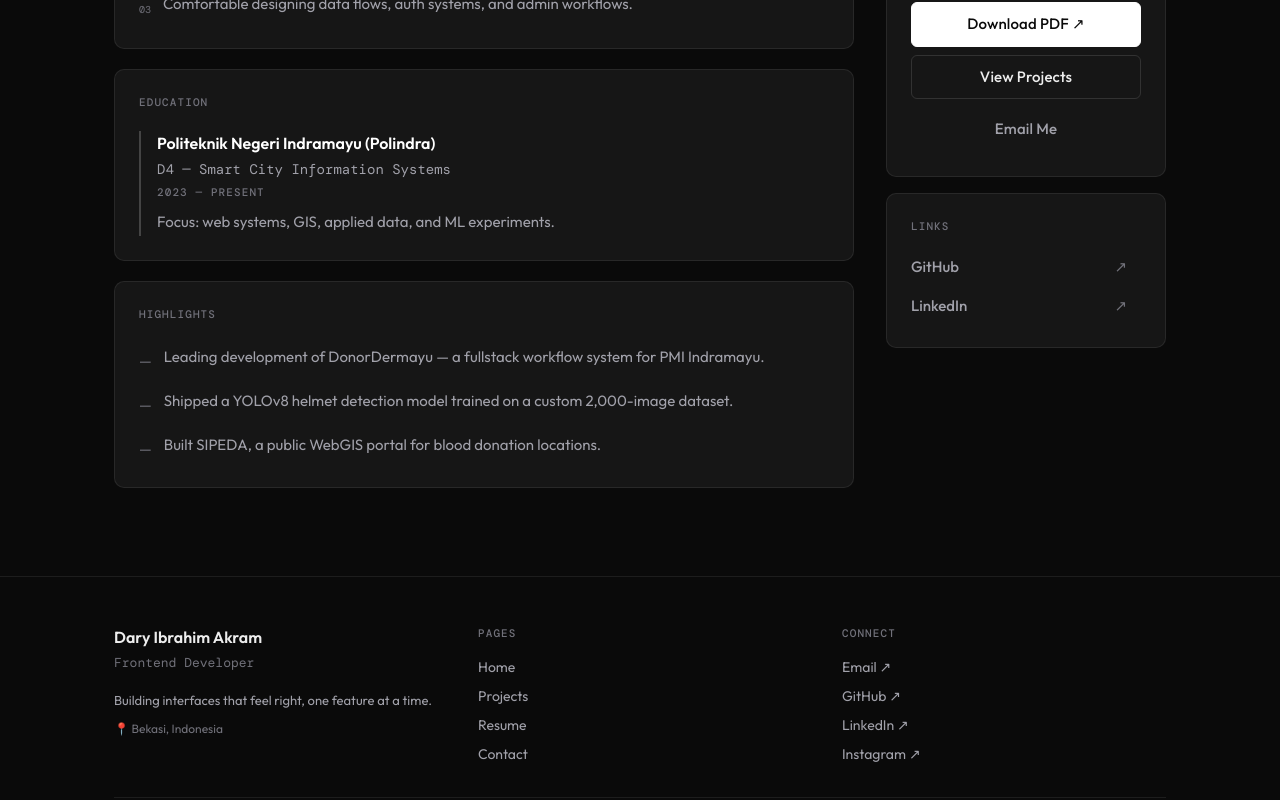
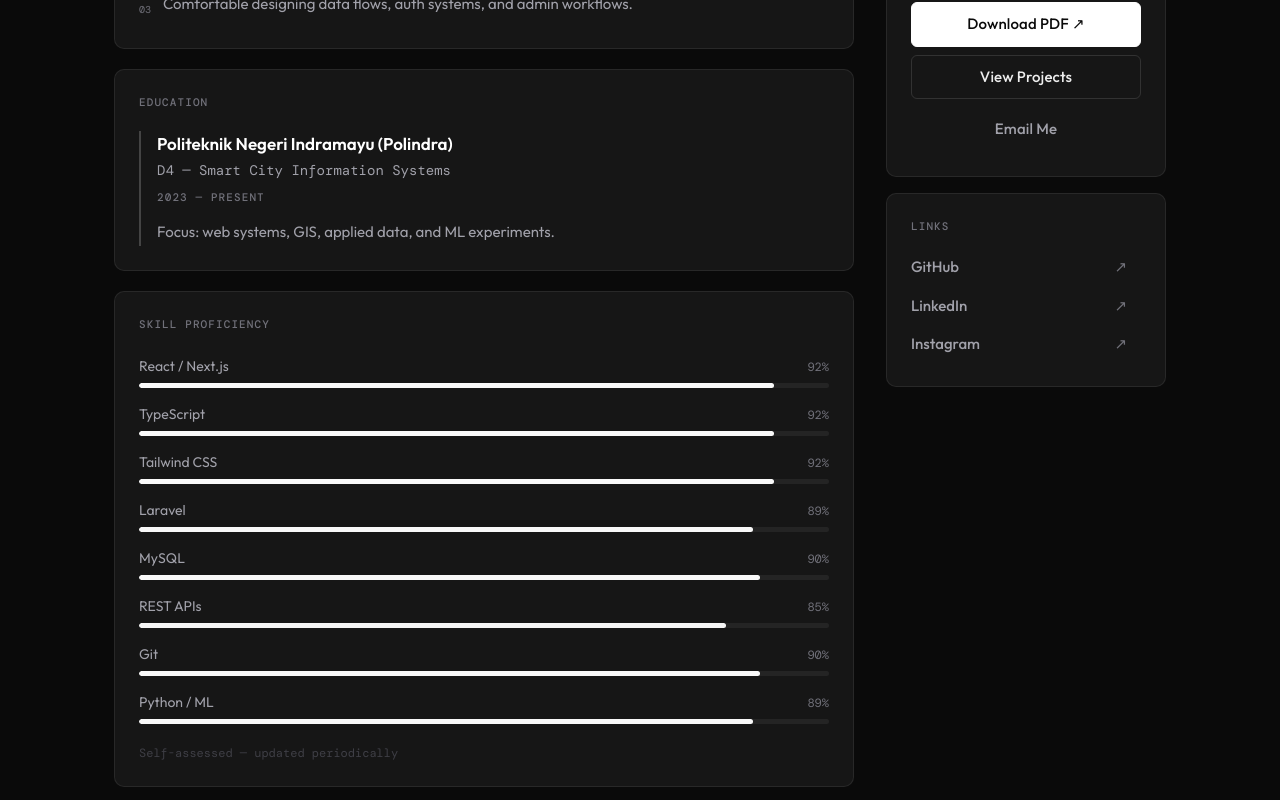
Before and after one commit to daryibrahim6/my-portfolio, a Next.js app: page /resume in a window 1280 px wide. Shown: the part 480-1280 px from the top of the page. Built offline with nearby package versions, Linux system fonts and the light colour scheme.

Commit message:
update: update sblm kritik

```diff
--- a/app/globals.css
+++ b/app/globals.css
@@ -331,8 +331,8 @@ textarea.input { resize: vertical; }
 /* ── AVATAR ── */
 .avatar-wrap {
   position: relative;
-  width: 260px;
-  height: 320px;
+  width: 300px;
+  height: 380px;
   border-radius: 16px;
   overflow: hidden;
   border: 1px solid var(--border-md);
@@ -340,6 +340,68 @@ textarea.input { resize: vertical; }
   flex-shrink: 0;
 }
 
+
+/* ── FEATURED PROJECT CARD ── */
+.featured-card {
+  background: var(--surface);
+  border: 1px solid var(--border);
+  border-radius: var(--r2);
+  overflow: hidden;
+  transition: border-color 0.15s;
+}
+.featured-card:hover { border-color: var(--border-hi); }
+
+.featured-img-wrap {
+  position: relative;
+  width: 100%;
+  height: 100%;
+  min-height: 280px;
+  background: var(--surface2);
+  overflow: hidden;
+}
+
+.featured-img-placeholder {
+  width: 100%;
+  height: 100%;
+  min-height: 280px;
+  display: flex;
+  align-items: center;
+  justify-content: center;
+  background: linear-gradient(135deg, var(--surface2) 0%, var(--surface3) 100%);
+  font-family: "Outfit", sans-serif;
+  font-size: 72px;
+  font-weight: 700;
+  color: var(--text-4);
+  letter-spacing: -0.02em;
+  user-select: none;
+}
+
+.featured-badge {
+  display: inline-flex;
+  align-items: center;
+  gap: 5px;
+  padding: 5px 10px;
+  background: rgba(255,255,255,0.12);
+  backdrop-filter: blur(8px);
+  border: 1px solid rgba(255,255,255,0.20);
+  border-radius: 99px;
+  font-family: "DM Mono", monospace;
+  font-size: 11px;
+  font-weight: 500;
+  color: var(--white);
+  letter-spacing: 0.06em;
+}
+
+/* ── SKILL BAR ANIMATION ── */
+.skill-bar {
+  animation: barGrow 0.8s ease forwards;
+  transform-origin: left;
+}
+@keyframes barGrow {
+  from { transform: scaleX(0); }
+  to   { transform: scaleX(1); }
+}
+
 /* ── SCROLLBAR ── */
 ::-webkit-scrollbar { width: 5px; }
 ::-webkit-scrollbar-track { background: var(--bg); }
--- a/app/projects/page.tsx
+++ b/app/projects/page.tsx
@@ -1,6 +1,7 @@
 "use client";
 
 import Container from "@/components/Container";
+import FadeIn from "@/components/FadeIn";
 import ProjectCard from "@/components/ProjectCard";
 import { useLanguage } from "@/contexts/LanguageContext";
 import { t } from "@/data/translations";
@@ -12,6 +13,7 @@ export default function ProjectsPage() {
     <main>
       <section className="section">
         <Container>
+          <FadeIn>
           <div className="label mb-3">{t.projects.page_label[lang]}</div>
           <h1 className="text-5xl font-bold tracking-[-0.02em] mb-4" style={{ color: "var(--white)" }}>
             {t.projects.page_title[lang]}
@@ -19,8 +21,11 @@ export default function ProjectsPage() {
           <p className="text-[16px] leading-7 mb-12 max-w-lg" style={{ color: "var(--text-2)" }}>
             {t.projects.page_desc[lang]}
           </p>
+          </FadeIn>
           <div className="grid md:grid-cols-2 lg:grid-cols-3 gap-5">
-            {projects.map((p) => <ProjectCard key={p.slug} project={p} />)}
+            {projects.map((p, i) => (
+              <FadeIn key={p.slug} delay={i * 70}><ProjectCard project={p} /></FadeIn>
+            ))}
           </div>
         </Container>
       </section>
--- a/app/resume/page.tsx
+++ b/app/resume/page.tsx
@@ -2,28 +2,47 @@
 
 import Container from "@/components/Container";
 import ButtonLink from "@/components/ButtonLink";
+import FadeIn from "@/components/FadeIn";
 import { useLanguage } from "@/contexts/LanguageContext";
 import { t } from "@/data/translations";
 import { profile } from "@/data/profile";
 
+// Skill proficiency data — edit sesuai keyakinan kamu
+const skillLevels = [
+  { name: "React / Next.js", pct: 92 },
+  { name: "TypeScript",      pct: 92 },
+  { name: "Tailwind CSS",    pct: 92 },
+  { name: "Laravel",         pct: 89 },
+  { name: "MySQL",           pct: 90 },
+  { name: "REST APIs",       pct: 85 },
+  { name: "Git",             pct: 90 },
+  { name: "Python / ML",     pct: 89 },
+];
+
 export default function ResumePage() {
   const { lang } = useLanguage();
   const edu = profile.resume.education;
+
   return (
     <main>
       <section className="section">
         <Container>
+          <FadeIn>
             <div className="max-w-xl mb-12">
               <div className="label mb-3">{t.resume.label[lang]}</div>
               <h1 className="text-5xl font-bold tracking-[-0.02em] mb-4" style={{ color: "var(--white)" }}>
                 {t.resume.title[lang]}
               </h1>
-            <p className="text-[16px] leading-7" style={{ color: "var(--text-2)" }}>{t.resume.desc[lang]}</p>
+              <p className="text-[16px] leading-7" style={{ color: "var(--text-2)" }}>
+                {t.resume.desc[lang]}
+              </p>
             </div>
+          </FadeIn>
 
           <div className="grid lg:grid-cols-[1fr_280px] gap-8 items-start">
             <div className="space-y-5">
               {/* Summary */}
+              <FadeIn delay={80}>
                 <div className="card p-6">
                   <div className="label mb-5">{t.resume.summary[lang]}</div>
                   <ul className="space-y-3">
@@ -37,19 +56,61 @@ export default function ResumePage() {
                     ))}
                   </ul>
                 </div>
+              </FadeIn>
 
               {/* Education */}
+              <FadeIn delay={140}>
                 <div className="card p-6">
                   <div className="label mb-5">{t.resume.education[lang]}</div>
                   <div className="pl-4" style={{ borderLeft: "2px solid var(--border-hi)" }}>
-                  <div className="font-semibold text-[16px] mb-1" style={{ color: "var(--white)" }}>{edu.school}</div>
-                  <div className="text-[14px] mb-1 mono" style={{ color: "var(--text-2)" }}>{edu.degree[lang]}</div>
-                  <div className="label mb-2">{edu.period}</div>
+                    <div className="font-semibold text-[17px] mb-1" style={{ color: "var(--white)" }}>{edu.school}</div>
+                    <div className="text-[14px] mb-2 mono" style={{ color: "var(--text-2)" }}>{edu.degree[lang]}</div>
+                    <div className="label mb-3">{edu.period}</div>
                     <p className="text-[15px] leading-7" style={{ color: "var(--text-2)" }}>{edu.note[lang]}</p>
                   </div>
                 </div>
+              </FadeIn>
+
+              {/* Skill proficiency bars */}
+              <FadeIn delay={200}>
+                <div className="card p-6">
+                  <div className="label mb-6">
+                    {lang === "en" ? "Skill Proficiency" : "Tingkat Keahlian"}
+                  </div>
+                  <div className="space-y-4">
+                    {skillLevels.map((sk, i) => (
+                      <div key={sk.name}>
+                        <div className="flex items-center justify-between mb-1.5">
+                          <span className="text-[14px]" style={{ color: "var(--text-2)" }}>{sk.name}</span>
+                          <span className="text-[12px] mono" style={{ color: "var(--text-3)" }}>{sk.pct}%</span>
+                        </div>
+                        <div
+                          className="w-full rounded-full overflow-hidden"
+                          style={{ height: 5, background: "var(--surface3)" }}
+                        >
+                          <div
+                            className="h-full rounded-full skill-bar"
+                            style={{
+                              width: `${sk.pct}%`,
+                              background: "var(--white)",
+                              opacity: 0.7 + (sk.pct / 100) * 0.3,
+                              animationDelay: `${i * 80}ms`,
+                            }}
+                          />
+                        </div>
+                      </div>
+                    ))}
+                  </div>
+                  <p className="text-[12px] mono mt-5" style={{ color: "var(--text-4)" }}>
+                    {lang === "en"
+                      ? "Self-assessed — updated periodically"
+                      : "Penilaian mandiri — diperbarui berkala"}
+                  </p>
+                </div>
+              </FadeIn>
 
               {/* Highlights */}
+              <FadeIn delay={260}>
                 <div className="card p-6">
                   <div className="label mb-5">{t.resume.highlights[lang]}</div>
                   <ul className="space-y-3">
@@ -61,10 +122,12 @@ export default function ResumePage() {
                     ))}
                   </ul>
                 </div>
+              </FadeIn>
             </div>
 
             {/* Sidebar */}
             <div className="space-y-4">
+              <FadeIn delay={100}>
                 <div className="card p-6">
                   <div className="label mb-4">{t.resume.download[lang]}</div>
                   <p className="text-[15px] leading-7 mb-6" style={{ color: "var(--text-2)" }}>
@@ -76,6 +139,9 @@ export default function ResumePage() {
                     <ButtonLink href={`mailto:${profile.email}`} external variant="ghost">{t.resume.email_me[lang]}</ButtonLink>
                   </div>
                 </div>
+              </FadeIn>
+
+              <FadeIn delay={180}>
                 <div className="card p-6">
                   <div className="label mb-4">{t.resume.links[lang]}</div>
                   <div className="space-y-1">
@@ -91,8 +157,15 @@ export default function ResumePage() {
                         <span>LinkedIn</span><span style={{ color: "var(--text-3)" }}>↗</span>
                       </a>
                     )}
+                    {profile.links.instagram && (
+                      <a href={profile.links.instagram} target="_blank" rel="noreferrer"
+                        className="navlink" style={{ display: "flex", justifyContent: "space-between", paddingLeft: 0 }}>
+                        <span>Instagram</span><span style={{ color: "var(--text-3)" }}>↗</span>
+                      </a>
+                    )}
                   </div>
                 </div>
+              </FadeIn>
             </div>
           </div>
         </Container>
--- /dev/null
+++ b/components/FadeIn.tsx
@@ -0,0 +1,34 @@
+"use client";
+
+import { useScrollAnimation } from "@/hooks/useScrollAnimation";
+
+type Props = {
+  children: React.ReactNode;
+  delay?: number;  // ms
+  className?: string;
+  direction?: "up" | "left" | "none";
+};
+
+export default function FadeIn({ children, delay = 0, className = "", direction = "up" }: Props) {
+  const { ref, visible } = useScrollAnimation();
+
+  const translateMap = {
+    up:   "translateY(24px)",
+    left: "translateX(-16px)",
+    none: "none",
+  };
+
+  return (
+    <div
+      ref={ref}
+      className={className}
+      style={{
+        opacity: visible ? 1 : 0,
+        transform: visible ? "none" : translateMap[direction],
+        transition: `opacity 0.55s ease ${delay}ms, transform 0.55s ease ${delay}ms`,
+      }}
+    >
+      {children}
+    </div>
+  );
+}
--- /dev/null
+++ b/components/FeaturedProjectCard.tsx
@@ -0,0 +1,34 @@
+"use client";
+
+import { useScrollAnimation } from "@/hooks/useScrollAnimation";
+
+type Props = {
+  children: React.ReactNode;
+  delay?: number;  // ms
+  className?: string;
+  direction?: "up" | "left" | "none";
+};
+
+export default function FadeIn({ children, delay = 0, className = "", direction = "up" }: Props) {
+  const { ref, visible } = useScrollAnimation();
+
+  const translateMap = {
+    up:   "translateY(24px)",
+    left: "translateX(-16px)",
+    none: "none",
+  };
+
+  return (
+    <div
+      ref={ref}
+      className={className}
+      style={{
+        opacity: visible ? 1 : 0,
+        transform: visible ? "none" : translateMap[direction],
+        transition: `opacity 0.55s ease ${delay}ms, transform 0.55s ease ${delay}ms`,
+      }}
+    >
+      {children}
+    </div>
+  );
+}
--- /dev/null
+++ b/hooks/useScrollAnimation.ts
@@ -0,0 +1,26 @@
+"use client";
+
+import { useEffect, useRef, useState } from "react";
+
+export function useScrollAnimation(threshold = 0.12) {
+  const ref = useRef<HTMLDivElement>(null);
+  const [visible, setVisible] = useState(false);
+
+  useEffect(() => {
+    const el = ref.current;
+    if (!el) return;
+    const observer = new IntersectionObserver(
+      ([entry]) => {
+        if (entry.isIntersecting) {
+          setVisible(true);
+          observer.disconnect();
+        }
+      },
+      { threshold }
+    );
+    observer.observe(el);
+    return () => observer.disconnect();
+  }, [threshold]);
+
+  return { ref, visible };
+}
```
Also changed, not shown: app/page.tsx (+51 -59 lines), 1 other file (tests, documents, lock files or other folders). Lines whose indentation alone changed are shown as unchanged.
